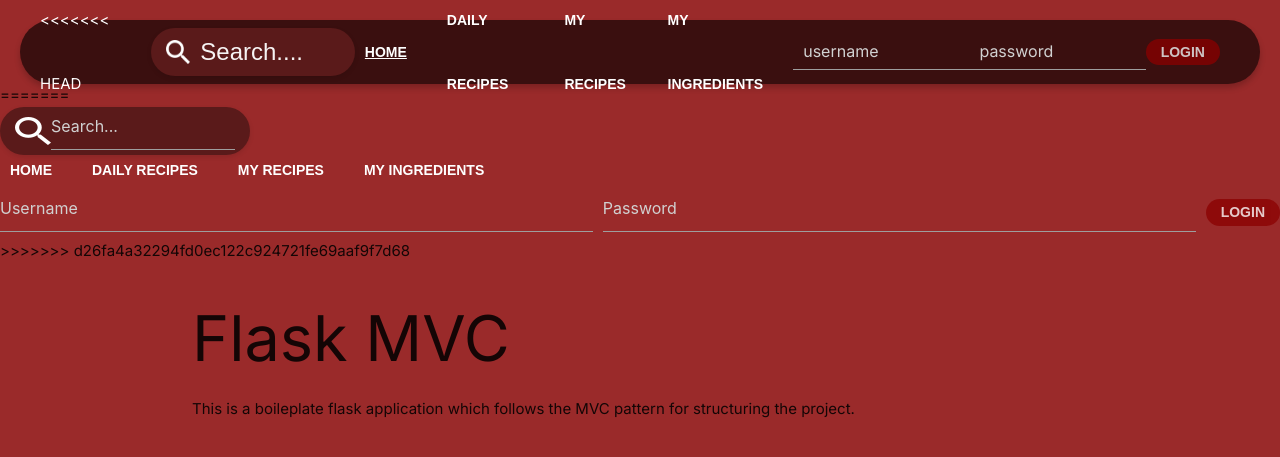
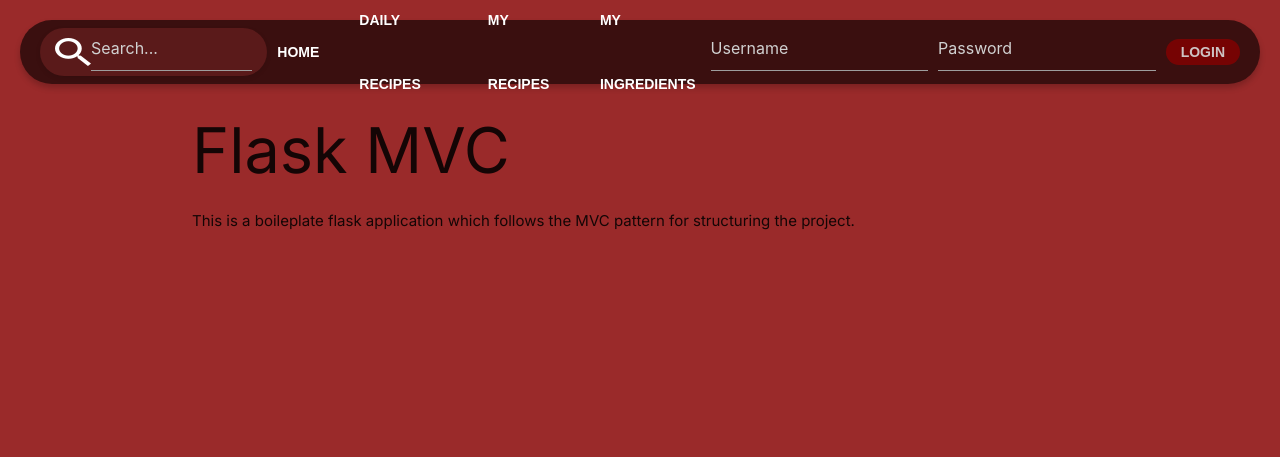
Before and after one commit to Web-2-Project-Group/Ingredients-Logging-and-Recipe-App-Post-Get-Repeat, a Flask app: page / in a window 1280 px wide. Shown: the top 457 px of the page. Run offline with Flask 3, Linux system fonts and the light colour scheme.

Commit message:
layout-Adrian changes

```diff
--- a/App/templates/layout.html
+++ b/App/templates/layout.html
@@ -128,39 +128,6 @@
   </head>
   <body>
     <nav>
-<<<<<<< HEAD
-      <div class="nav-bar">
-          <!-- Search Box -->
-          <div class="search-box rectangle">
-              <img src="{{ url_for('static', filename='images/Search.png') }}" class="search-icon">
-              <div class="search-text">Search....</div>
-          </div>
-          <!-- Navigation Links -->
-          <div class="nav-links">
-              <a href="{{ url_for('index_views.index_page') }}" class="nav-item {% if request.path == '/' %}active{% endif %}">Home</a>
-              <a href="{{ url_for('daily_recipe_views.daily_recipes_page') }}" class="nav-item {% if request.path == '/daily-recipes' %}active{% endif %}">Daily Recipes</a>
-              <a href="{{ url_for('recipe_views.my_recipes_page') }}" class="nav-item {% if request.path == '/my-recipes' %}active{% endif %}">My Recipes</a>
-              <a href="{{ url_for('inventory_views.my_ingredients_page') }}" class="nav-item {% if request.path == '/my-ingredients' %}active{% endif %}">My Ingredients</a>
-              {% if current_user.is_authenticated %}
-                  <a href="{{ url_for('recipe_views.add_recipe_page') }}" class="nav-item add-recipe-btn">Add Recipe</a>
-                  <a href="{{ url_for('auth_views.logout_action') }}" class="nav-item login-btn rectangle">Logout</a>
-              {% else %}
-                  <div class="login-form-container">
-                      <form class="navbar-form" method="POST" action="{{ url_for('auth_views.login_action') }}">
-                          <div class="input-field">
-                              <input placeholder="username" name="username" type="text" class="validate" required>
-                          </div>
-                          <div class="input-field">
-                              <input placeholder="password" name="password" type="password" class="validate" required>
-                          </div>
-                          <button type="submit" class="login-btn rectangle">Login</button>
-                      </form>
-                  </div>
-              {% endif %}
-          </div>
-      </div>
-  </nav>
-=======
       <div class="search-box">
         <img src="{{ url_for('static', filename='images/Search.png') }}" alt="Search Icon">
         <input type="text" placeholder="Search...">
@@ -177,7 +144,6 @@
         <button type="submit" class="login-btn">Login</button>
       </form>
     </nav>
->>>>>>> d26fa4a32294fd0ec122c924721fe69aaf9f7d68
 
     <div class="container" id="content">
       {% block content %}{% endblock %}
```
